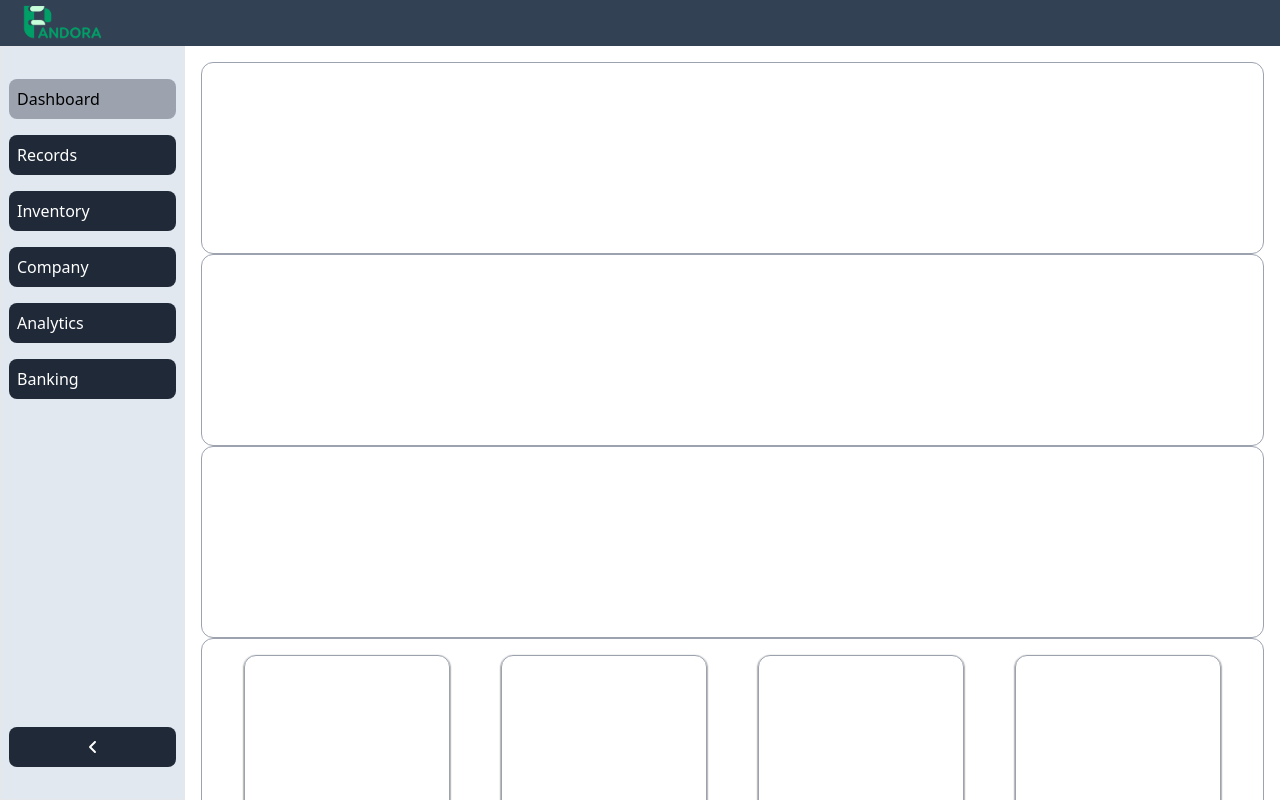
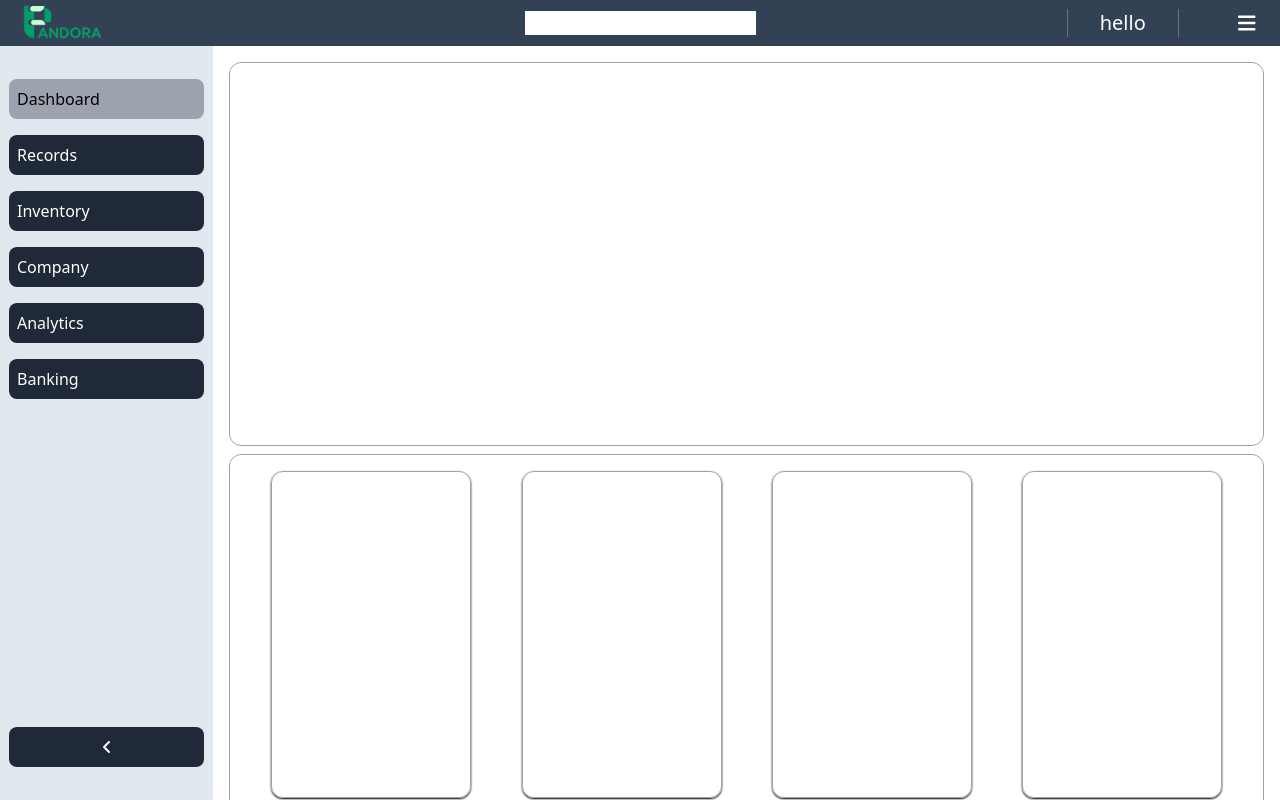
Before and after one commit to MattCania/Pandora-2.0, a React (Vite) app in the folder Frontend/: page /home/dashboard in a window 1280 px wide. Built offline with nearby package versions, Linux system fonts and the light colour scheme.

Commit message:
Main Header starts

```diff
--- a/Frontend/src/pages/Dashboard.jsx
+++ b/Frontend/src/pages/Dashboard.jsx
@@ -2,11 +2,7 @@ import Card from "../components/Card"
 
 export default function Dashboard() {
 	return (
-		<section className='flex flex-col justify-center items-start w-full h-screen p-4'>
-
-			<div className='w-full h-96 flex justify-around items-center rounded-xl p-4 border border-gray-400'></div>
-
-			<div className='w-full h-96 flex justify-around items-center rounded-xl p-4 border border-gray-400'></div>
+		<div className="flex flex-col justify-center items-start w-full min-h-max p-4 gap-2">
 			<div className='w-full h-96 flex justify-around items-center rounded-xl p-4 border border-gray-400'></div>
 			<div className='w-full h-1/2 flex justify-around items-center rounded-xl p-4 border border-gray-400'>
 
@@ -28,7 +24,7 @@ export default function Dashboard() {
 
 
 
-		</section>
+		</div>
 	)
 
 }
--- a/Frontend/src/pages/Main.jsx
+++ b/Frontend/src/pages/Main.jsx
@@ -12,9 +12,9 @@ export default function Main() {
 			className='flex flex-col w-screen h-screen'
 		>
 			<MainHeader />
-			<section className="flex justify-between h-full	 w-full overflow-x-hidden">
+			<section className="flex justify-between h-full	w-full overflow-x-hidden">
 				<MainAside />
-				<section className="flex h-full w-full overflow-hidden ">
+				<section className="flex min-h-full h-auto w-5/6 overflow-y-auto ">
 					<Routes>
 						<Route path="*" element={<PageRouter />} />
 					</Routes>
--- a/Frontend/src/partials/MainAside.jsx
+++ b/Frontend/src/partials/MainAside.jsx
@@ -36,7 +36,6 @@ export default function MainAside() {
 		<aside className={`flex flex-col justify-between gap-2 py-8 ${isOpen ? 'w-1/6 p-2' : 'w-12 p-1'}  h-full border bg-slate-200 transition-all`} >
 			<div className='flex flex-col gap-4' >
 				{navigation.map((item, index) => (
-
 					<NavLink
 						key={index}
 						to={`/home${item.link}`}
@@ -44,8 +43,6 @@ export default function MainAside() {
 					>
 						{item.button}
 					</NavLink>
-
-
 				))}
 			</div>
 
--- a/Frontend/src/partials/MainHeader.jsx
+++ b/Frontend/src/partials/MainHeader.jsx
@@ -1,4 +1,8 @@
+import { FontAwesomeIcon } from '@fortawesome/react-fontawesome'
+import { faBars } from '@fortawesome/free-solid-svg-icons'
 import LogoMain from './../assets/MainLogo.svg'
+
+
 
 export default function MainHeader () {
 
@@ -16,11 +20,17 @@ export default function MainHeader () {
 				</a>
 			</div>
 
-			<div>
-
+			<div className='flex justify-between items-center'>
+				<input type="search" />
 			</div>
 
-			<div>
+			<div className='flex justify-between items-center w-1/6'>
+				<h1 className='border-x-gray-500 border-x text-xl text-white px-8 transition-all hover:px-16'>
+					hello
+				</h1>
+				<button className='flex justify-center items-center text-white p-4 mx-4 text-xl font-medium h-8 w-8 rounded-md border border-transparent transition-all hover:border hover:border-gray-500 '>
+					<FontAwesomeIcon icon={faBars}/>
+				</button>
 
 			</div>
 
```
